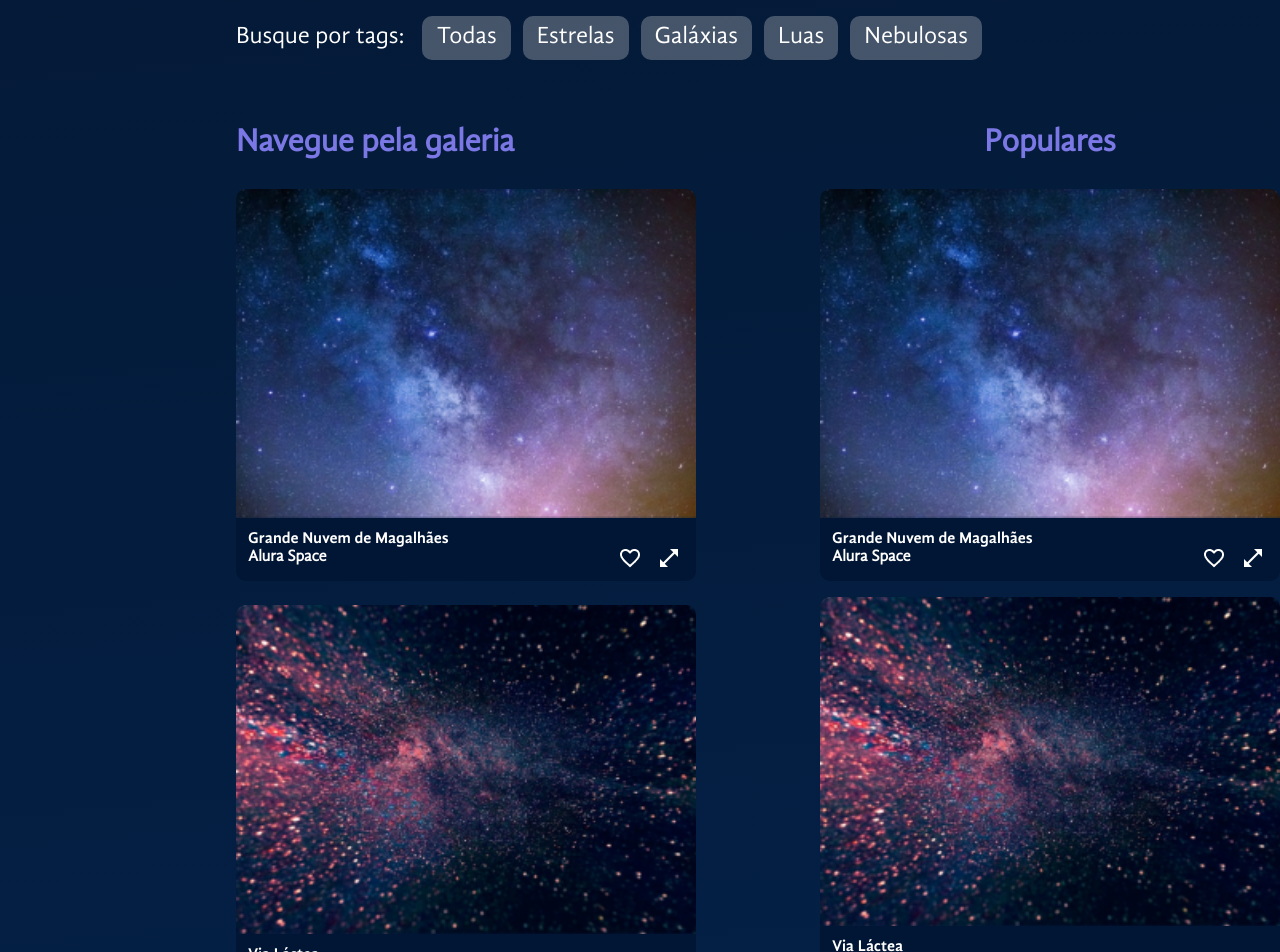
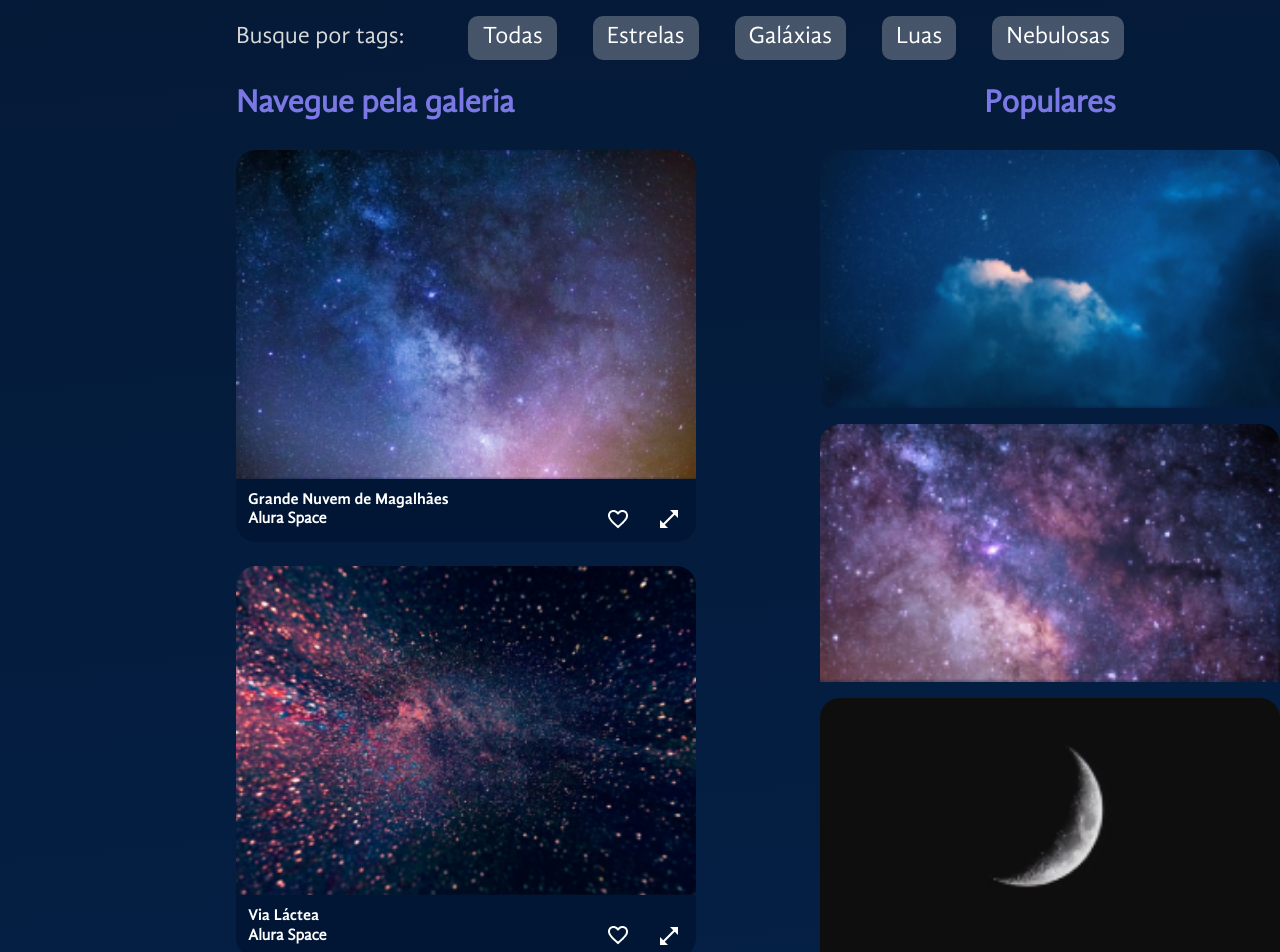
Before and after one commit to yurizkt/space-app, a React (Vite) app: page / in a window 1280 px wide. Shown: the part 560-1512 px from the top of the page. Built offline with nearby package versions, Linux system fonts and the light colour scheme.

Commit message:
rodape, metodo de useEffects

```diff
--- a/src/App.jsx
+++ b/src/App.jsx
@@ -5,9 +5,10 @@ import BarraLateral from "./componentes/BarraLateral";
 import TituloEstilizado from "./componentes/TituloEstilizado";
 import Galeria from "./componentes/Galeria";
 import ModalZoom from "./componentes/ModalZoom";
+import Rodape from "./componentes/Rodape";
 
 import fotos from "./assets/fotos.json"
-import { useState } from "react";
+import { useEffect, useState } from "react";
 
 const FundoGradiente = styled.div`
   width: 100%;
@@ -34,22 +35,59 @@ const ConteudoGaleria = styled.section`
 
 const App = () => {
   const [fotosDaGaleria, setFotosDaGaleria] = useState(fotos);
-  const [fotoSelecionada, setFotoSelecionada] = useState(null);
+  const [filtro, setFiltro] = useState('');
+  const [tag, setTag] = useState(0);
+  const [fotoComZoom, setFotoComZoom] = useState(null);
+
+  useEffect(() => {
+    const fotosFiltradas = fotos.filter(foto => {
+      const filtroPortag = !tag || foto.tagId === tag;
+      const filtroPorTitulo = !filtro || foto.titulo.toLowerCase().includes(filtro.toLowerCase());
+      return filtroPortag && filtroPorTitulo;
+    });
+    setFotosDaGaleria(fotosFiltradas);
+  }, [filtro, tag]);
+
+  const aoAlternarFavorito = (foto) => {
+    if(foto.id === fotoComZoom?.id) {
+      setFotoComZoom({
+        ...fotocomZoom,
+        favorito: !fotocomZoom.favorito
+      });
+    };
+    setFotosDaGaleria(fotosDaGaleria.map(fotoDaGaleria => {
+        return {
+          ...fotoDaGaleria,
+          favorito: fotoDaGaleria.id === foto.id ? !foto.favorito : fotoDaGaleria.favorito
+        }
+      })
+    )
+  }
 
   return (
     <FundoGradiente>
       <EstilosGlobais />
       <AppContainer>
-        <Cabecalho />
+        <Cabecalho
+          filtro={filtro}
+          setFiltro={setFiltro} />
         <MainContainer>
           <BarraLateral />
           <ConteudoGaleria>
             <TituloEstilizado />
-            <Galeria aoFotoSelecionada={foto => setFotoSelecionada(foto)} fotos={fotosDaGaleria} />
+            <Galeria
+              aoFotoSelecionada={foto => setFotoComZoom(foto)}
+              aoAlternarFavorito={aoAlternarFavorito}
+              setTag={setTag}
+              fotos={fotosDaGaleria} />
           </ConteudoGaleria>
         </MainContainer>
       </AppContainer>
-      <ModalZoom foto={fotoSelecionada} aoFechar={() => setFotoSelecionada(null)} />
+      <Rodape />
+      <ModalZoom
+        foto={fotoComZoom}
+        aoFechar={() => setFotoComZoom(null)}
+        aoAlternarFavorito={aoAlternarFavorito} />
     </FundoGradiente>
   )
 }
--- a/src/componentes/Cabecalho/index.jsx
+++ b/src/componentes/Cabecalho/index.jsx
@@ -14,7 +14,7 @@ const Cabecalho = () => {
     return (
         <HeaderEstilizado>
             <img src="/imagens/logo.png" alt="" />
-            <InputEstilizado></InputEstilizado>
+            <InputEstilizado ></InputEstilizado>
         </HeaderEstilizado>
     );
 }
--- a/src/componentes/CampoTexto/index.jsx
+++ b/src/componentes/CampoTexto/index.jsx
@@ -30,10 +30,10 @@ const IconeLupa = styled.img`
     height: 38px;
 `;
 
-const CampoTexto = (props) => {
+const CampoTexto = ({ setFiltro }) => {
     return (
         <ContainerEstilizado>
-            <CampoTextoEstilizado placeholder="O que você procura?" {...props} />
+            <CampoTextoEstilizado onChange={(evento) => { setFiltro(evento.target.value) }} type="text" placeholder="O que você procura?" />
             <IconeLupa src={search} alt="ícone de lupa" />
         </ContainerEstilizado>
     )
--- a/src/componentes/Figure/index.jsx
+++ /dev/null
@@ -1,41 +0,0 @@
-import styled from "styled-components";
-
-const Figure = styled.figure`
-    width: ${(props) => (props.$expandida ? '100%' : '460px')};
-    max-width: 100%;
-    margin: 0;
-    display: flex;
-    flex-direction: column;
-    border-radius: 10px;
-    overflow: hidden;
-    & > img {
-        max-width: 100%;
-    }
-    figcaption {
-        background-color: #001634;
-        color: #fff;
-        padding: 12px;
-        box-sizing: border-box;
-        h3, h4 {
-            margin: 0;
-            font-size: 16px;
-        }
-        h3{
-            font-family: 'GandhiSansBold';
-        }
-        h4 {
-            flex-grow: 1;
-        }
-        footer {
-            width: 100%;
-            display: flex;
-            justify-content: space-between;
-            div {
-                display: flex;
-                gap: 8px;
-            }
-        }
-    }
-`;
-
-export default Figure;
--- a/src/componentes/Galeria/Imagens/index.jsx
+++ b/src/componentes/Galeria/Imagens/index.jsx
@@ -1,35 +1,77 @@
 import styled from "styled-components";
 
-import Figure from "../../Figure";
+const Figure = styled.figure`
+    width: ${(props) => (props.$expandida ? '100%' : '460px')};
+    max-width: 100%;
+    margin: 0;
+    display: flex;
+    flex-direction: column;
+    & > img {
+        max-width: 100%;
+        border-radius: 20px 20px 0 0;
+    }
+    figcaption {
+        background-color: #001634;
+        border-radius: 0 0 20px 20px;
+        color: #fff;
+        box-sizing: border-box;
+        padding: 12px;
+        h3, h4 {
+            margin: 0;
+            font-size: 16px;
+        }
+        h3{
+            font-family: 'GandhiSansBold';
+        }
+        h4 {
+            flex-grow: 1;
+        }
+    }
+`;
 
-const Button = styled.button`
-    border: none;
-    background-color: transparent;
+const ButtonIcone = styled.button`
+    margin-left: 12px;
     display: flex;
     align-items: center;
     justify-content: center;
+    background-color: transparent;
+    border: none;
     cursor: pointer;
 `;
 
+const Rodape = styled.footer`
+    display: flex;
+    justify-content: space-between;
+    align-items: center;
+    div {
+        display: flex;
+        gap: 8px;
+    }
+`;
 
-const Imagens = ({ foto, expandida = false, aoZoomSolicitado }) => {
+
+const Imagens = ({ foto, expandida = false, aoZoomSolicitado, aoAlternarFavorito }) => {
+    const iconeFavorito = foto.favorito ? "/icones/favorito-ativo.png" : "/icones/favorito.png";
     return (
         <Figure $expandida={expandida} id={`foto-${foto.id}`}>
             <img src={foto.path} alt={foto.alt} />
+            { foto.titulo &&
                 <figcaption>
                     <h3>{foto.titulo}</h3>
-                <footer>
+                    <Rodape>
                         <h4>{foto.fonte}</h4>
                         <div>
-                        <Button>
-                            <img src="/icones/favorito.png" alt="Ícone de favorito" />
-                        </Button>
-                        {!expandida && <Button aria-hidden={expandida} onClick={() => aoZoomSolicitado(foto)}>
+                            <ButtonIcone onClick={() => aoAlternarFavorito(foto)}>
+                                <img src={iconeFavorito} alt="Ícone de favorito" />
+                            </ButtonIcone>
+                            {!expandida &&
+                                <ButtonIcone aria-hidden={expandida} onClick={() => aoZoomSolicitado(foto)}>
                                     <img src="/icones/expandir.png" alt="Ícone de expandir" />
-                        </Button>}
+                                </ButtonIcone>}
                         </div>
-                </footer>
+                    </Rodape>
                 </figcaption>
+            }
         </Figure>
     );
 }
--- /dev/null
+++ b/src/componentes/Galeria/Populares/fotos-populares.json
@@ -0,0 +1,27 @@
+[
+    {
+        "path": "/imagens/populares/foto-1.png",
+        "alt": "galáxia",
+        "id": 1
+    },
+    {
+        "path": "/imagens/populares/foto-2.png",
+        "alt": "lua",
+        "id": 2
+    },
+    {
+        "path": "/imagens/populares/foto-3.png",
+        "alt": "terra",
+        "id": 3
+    },
+    {
+        "path": "/imagens/populares/foto-4.png",
+        "alt": "nuvem",
+        "id": 4
+    },
+    {
+        "path": "/imagens/populares/foto-5.png",
+        "alt": "meteoro",
+        "id": 5
+    }
+]
--- a/src/componentes/Galeria/Populares/index.jsx
+++ b/src/componentes/Galeria/Populares/index.jsx
@@ -1,7 +1,7 @@
 import styled from "styled-components";
 import Titulo from "../../Titulo";
 
-import fotos from "../../../assets/fotos.json";
+import fotos from "./fotos-populares.json";
 import Imagens from "../Imagens";
 
 const ColunaFotos = styled.section`
@@ -18,7 +18,7 @@ const Imagem = styled.img`
 const Botao = styled.button`
     background-color: transparent;
     color: white;
-    border: 1px solid #C98CF1;
+    border: 2px solid #C98CF1;
     padding: 12px 20px;
     font-size: 20px;
     border-radius: 10px;
@@ -28,7 +28,7 @@ const Botao = styled.button`
 `;
 
 
-const Populares = ({ foto }) => {
+const Populares = () => {
     return (
         <section>
             <Titulo $alinhamento='center'>Populares</Titulo>
--- a/src/componentes/Galeria/Tags/index.jsx
+++ b/src/componentes/Galeria/Tags/index.jsx
@@ -2,43 +2,55 @@ import styled from "styled-components";
 import tags from "./tags.json";
 
 const TagsContainer = styled.div`
-    width: 100%;
     display: flex;
     align-items: center;
-    padding: 56px 0 39px;
+    gap: 64px;
+    margin-top: 56px;
 `;
 
 const TagsLabel = styled.p`
     font-size: 24px;
-    color: #ffffff;
-    margin: 0 18px 0 0;
+    color: #D9D9D9;
+    margin: 0;
 `;
 
 const TagsButton = styled.button`
     font-size: 24px;
     color: #ffffff;
     background: rgba(217, 217, 217, 0.3);
-    border-radius: 10px;
     cursor: pointer;
     transition: background-color 0.3s ease;
+    border-radius: 10px;
     padding: 6px 12px;
     box-sizing: border-box;
     border: 2px solid transparent;
     margin-right: 12px;
-    &:last-child {
-        margin-right: 0;
-    }
     &:hover {
         border-color: #C98CF1;
     }
 
 `;
 
+const Div = styled.div`
+    display: flex;
+    gap: 24px;
+    justify-content: end;
+`;
+
 const Tags = () => {
     return (
         <TagsContainer>
             <TagsLabel>Busque por tags:</TagsLabel>
-            {tags.map((tag) => <TagsButton key={tag.id}>{tag.titulo}</TagsButton>)}
+            <Div>
+                {tags.map((tag) =>
+                    <TagsButton
+                        key={tag.id}
+                        onClick={() => setTag(tag.tag)}
+                    >
+                        {tag.titulo}
+                    </TagsButton>)
+                }
+            </Div>
         </TagsContainer>
     );
 }
--- a/src/componentes/Galeria/index.jsx
+++ b/src/componentes/Galeria/index.jsx
@@ -8,42 +8,38 @@ import Populares from "./Populares";
 
 const GaleriaContainer = styled.div`
     display: flex;
+    gap: 24px;
 `;
 
 const SecaoFluida = styled.section`
     flex-grow: 1;
 `;
 
-const ListaGaleria = styled.ul`
-    width: 100%;
-    list-style: none;
+const ImagensContainer = styled.section`
+    display: flex;
+    justify-content: space-between;
+    flex-wrap: wrap;
     gap: 24px;
-    display: flex;
-    flex-wrap: wrap;
-    box-sizing: border-box;
-    padding: 0;
-    margin: 0;
 `;
 
-const ItemGaleria = styled.li`
-    flex-grow: 1;
-`;
-
-const Galeria = ({ fotos = [], aoFotoSelecionada }) => {
+const Galeria = ({ fotos = [], setTag, aoFotoSelecionada, aoAlternarFavorito }) => {
     return (
         <>
-            <Tags />
+            <Tags setTag={setTag} />
             <GaleriaContainer>
                 <SecaoFluida>
                     <Titulo>Navegue pela galeria</Titulo>
-                    <ListaGaleria>
-                        {fotos.map((foto) => <li>
-                            <Imagens aoZoomSolicitado={aoFotoSelecionada} key={foto.id} foto={foto} />
-                        </li>)}
-                    </ListaGaleria>
+                    <ImagensContainer>
+                        {fotos.map((foto) =>
+                            <Imagens
+                                aoZoomSolicitado={aoFotoSelecionada}
+                                aoAlternarFavorito={aoAlternarFavorito}
+                                key={foto.id}
+                                foto={foto} />
+                        )}
+                    </ImagensContainer>
                 </SecaoFluida>
                 <Populares />
-
             </GaleriaContainer>
         </>
     );
--- a/src/componentes/ModalZoom/index.jsx
+++ b/src/componentes/ModalZoom/index.jsx
@@ -37,13 +37,13 @@ const Formulario = styled.form`
     }
 `;
 
-const ModalZoom = ({ foto, aoFechar }) => {
+const ModalZoom = ({ foto, aoFechar, aoAlternarFavorito }) => {
     return (
         <>
             { foto && <>
                 <Overlay>
                     <DialogEstilizado open={!!foto} onClose={aoFechar}>
-                        <Imagens foto={foto} expandida={true} />
+                        <Imagens foto={foto} expandida={true} aoAlternarFavorito={aoAlternarFavorito} />
                         <Formulario method="dialog">
                             <button formMethod="dialog">
                                 <img src="/icones/fechar.png" alt="Fechar modal" />
--- /dev/null
+++ b/src/componentes/Rodape/index.jsx
@@ -0,0 +1,55 @@
+import styled from "styled-components";
+
+const RodapeEstilizado = styled.footer`
+    display: flex;
+    justify-content: space-between;
+    align-items: center;
+    width: 100%;
+    margin-top: 100px;
+    background-color: #04244f;
+    padding: 22px;
+    box-sizing: border-box;
+`;
+
+const IconeContainer = styled.ul`
+    margin: 0;
+    padding: 0;
+    list-style: none;
+    li {
+        display: inline-block;
+        margin-right: 32px
+    }
+`;
+
+const RodapeTexto = styled.p`
+    color: #D9D9D9;
+    font-size: 16px;
+    margin: 0;
+`;
+
+const Rodape = () => {
+    return (
+        <RodapeEstilizado>
+            <IconeContainer>
+                <li>
+                    <a href="#">
+                        <img src="/imagens/sociais/facebook.svg" alt="" />
+                    </a>
+                </li>
+                <li>
+                    <a href="#">
+                        <img src="/imagens/sociais/twitter.svg" alt="" />
+                    </a>
+                </li>
+                <li>
+                    <a href="#">
+                        <img src="/imagens/sociais/instagram.svg" alt="" />
+                    </a>
+                </li>
+            </IconeContainer>
+            <RodapeTexto>Desenvolvido por Yzicatti.</RodapeTexto>
+        </RodapeEstilizado>
+    );
+}
+
+export default Rodape;
```
Also changed, not shown: src/componentes/Galeria/Tags/tags.json (+8 -4 lines). Lines whose indentation alone changed are shown as unchanged.
